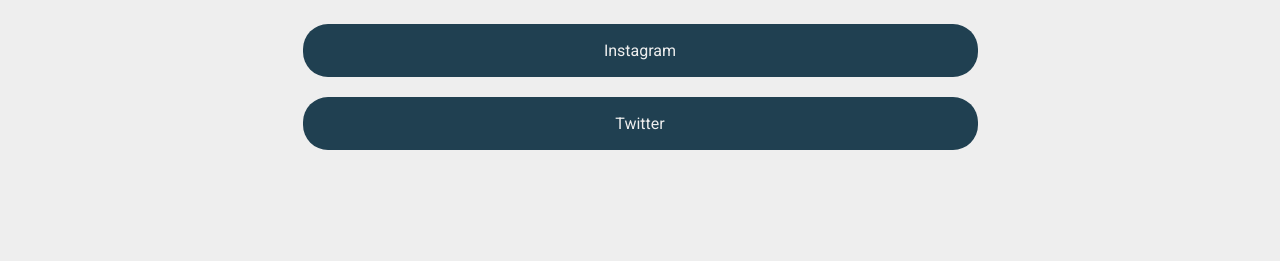
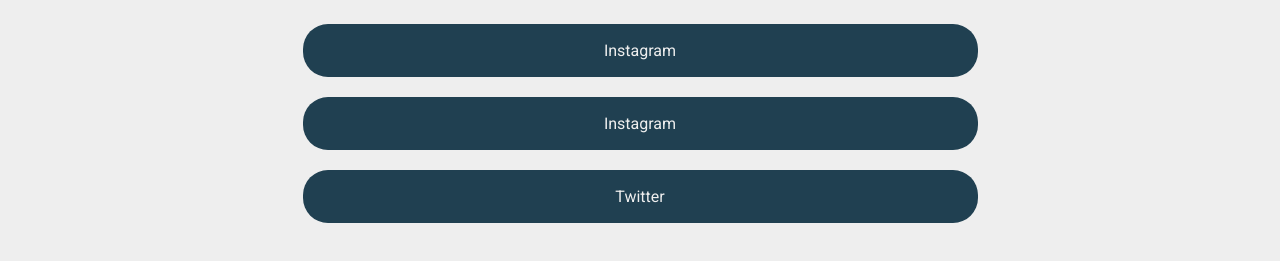
Before and after one commit to dndyprbsh/links, a plain HTML site: page index.html in a window 1280 px wide. Shown: the part 253-514 px from the top of the page. Drawn offline with nearby package versions, Linux system fonts and the light colour scheme.

Commit message:
Update index.html

```diff
--- a/index.html
+++ b/index.html
@@ -27,6 +27,12 @@
         target="_blank"
         >Instagram</a
       >
+        <a
+        class="link"
+        href="https://instagram/dendiyers"
+        target="_blank"
+        >Instagram</a
+      >
       <a class="link"
          href="https:twitter.com/dendiyers"
          target="_blank"
```
